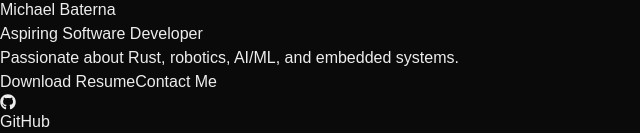
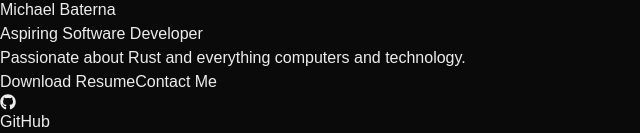
Before and after one commit to ALinuxPerson/portfolio, a Next.js app: page / in a window 1280 px wide. Shown: the part 626-759 px from the top of the page, without its empty margins (0-640 px from the left). Built offline with nearby package versions, Linux system fonts and the light colour scheme.

Commit message:
Change description

```diff
--- a/src/app/page.tsx
+++ b/src/app/page.tsx
@@ -157,7 +157,7 @@ const OverviewSection = () => {
                                 Aspiring Software Developer
                             </p>
                             <p className="text-lg md:text-xl text-neutral-300">
-                                Passionate about Rust, robotics, AI/ML, and embedded systems.
+                                Passionate about Rust and everything computers and technology.
                             </p>
                         </div>
 
```
